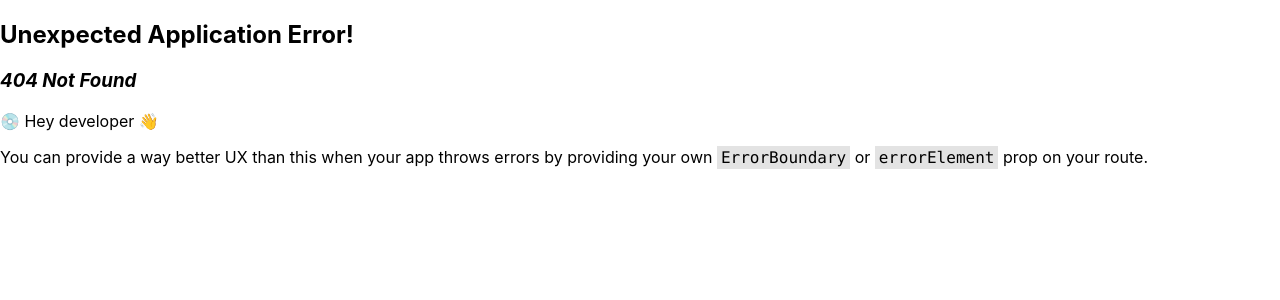
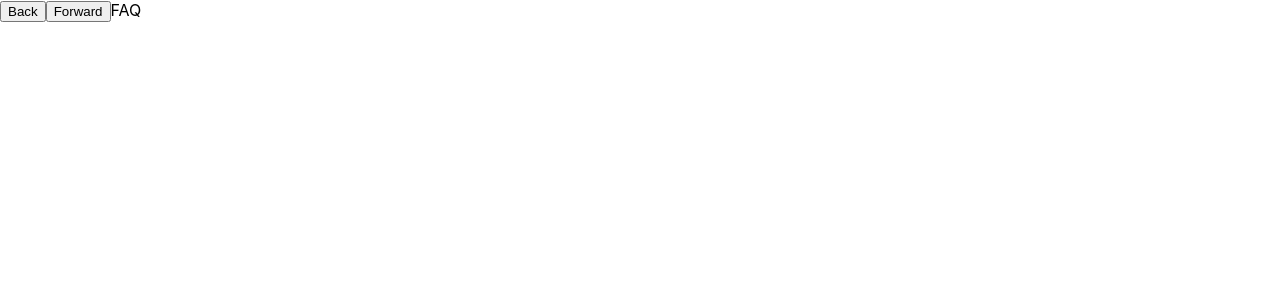
Before and after one commit to t-simeongordon/HTS-Fullstack-Caribbean-Restaurant, a React (Create React App) app in the folder ui/: page /faq in a window 1280 px wide. Before the commit this address had no page. Shown: the top 300 px of the page. Built offline with nearby package versions, Linux system fonts and the light colour scheme.

Commit message:
hts-0: routes aded

```diff
--- a/ui/src/App.tsx
+++ b/ui/src/App.tsx
@@ -1,9 +1,6 @@
 import React from 'react';
 import { Outlet, useNavigate, Routes, Route } from 'react-router-dom';
-import Home from './routes/Home';
-import Menu from './routes/Menu';
-import Location from './routes/Location';
-import FAQ from './routes/FAQ';
+
 
 const App = () => {
   const navigate = useNavigate();
@@ -20,12 +17,7 @@ const App = () => {
       <button onClick={() => handleHistory('back')}>Back</button>
       <button onClick={() => handleHistory('forward')}>Forward</button>
       <Outlet/>
-      <Routes>
-        <Route path="/" element={<Home />} />
-        <Route path="/menu" element={<Menu />} />
-        <Route path="/location" element={<Location />} />
-        <Route path="/faq" element={<FAQ />} />
-      </Routes>
+
             {/* Footer, etc. */}
     </div>
   );
--- a/ui/src/routes/router.tsx
+++ b/ui/src/routes/router.tsx
@@ -1,10 +1,18 @@
 import {createBrowserRouter, createRoutesFromElements, Route} from "react-router-dom";
-
 import App from "../App";
+import Home from './Home';
+import Menu from './Menu';
+import Location from './Location';
+import FAQ from './FAQ';
 
 const router = createBrowserRouter(
     createRoutesFromElements(
-        <Route path="/" element={<App/>}></Route>
+        <Route path="/" element={<App/>}>
+            <Route index element={<Home />} />
+            <Route path="/menu" element={<Menu />} />
+            <Route path="/location" element={<Location />} />
+            <Route path="/faq" element={<FAQ />} />
+        </Route>
     )
 )
 
```
